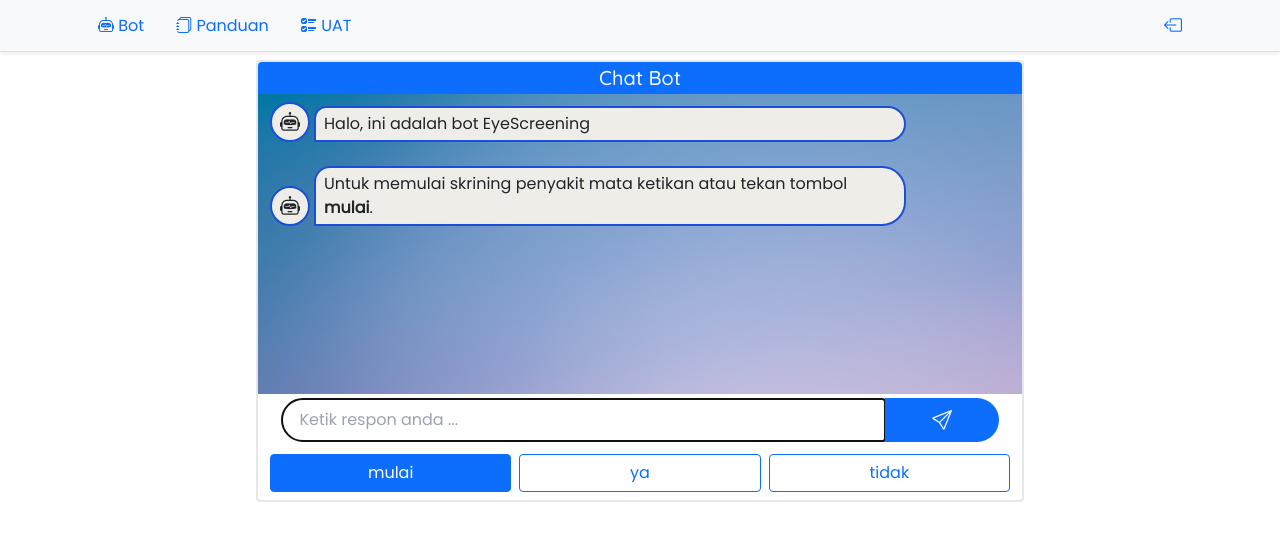
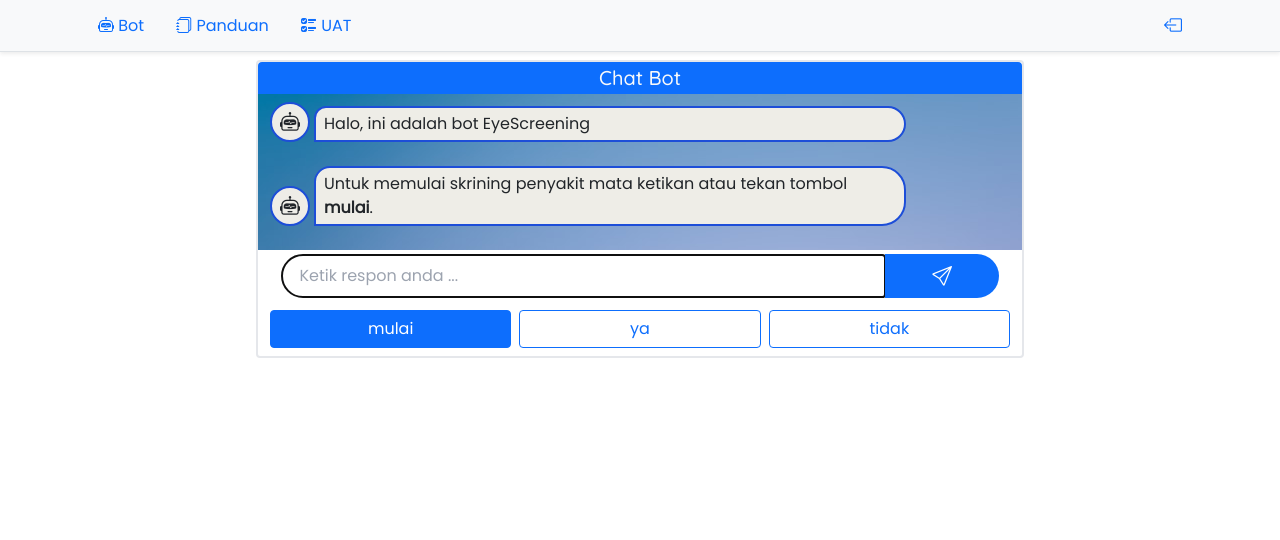
Before and after one commit to mochamadrafli2018/react-eyechatbot, a React (Create React App) app: page /chatbot in a window 1280 px wide. Shown: the top 540 px of the page. Built offline with nearby package versions, Linux system fonts and the light colour scheme.

Commit message:
Update ChatbotInterface.js

```diff
--- a/src/components/ChatbotInterface.js
+++ b/src/components/ChatbotInterface.js
@@ -40,9 +40,8 @@ export default function ChatbotInterfaceCopy({
         </h4>
         <div
           id='messages'
-          className='messages mx-0 max-h-96 py-1 w-100 overflow-y-scroll'
+          className='messages mx-0 max-h-96 min-h-max py-1 w-100 overflow-y-scroll'
           ref={messageEl}
-          style={{minHeight:'300px'}}
         >
           {/*Chat will be append in here*/}
         </div>
```
